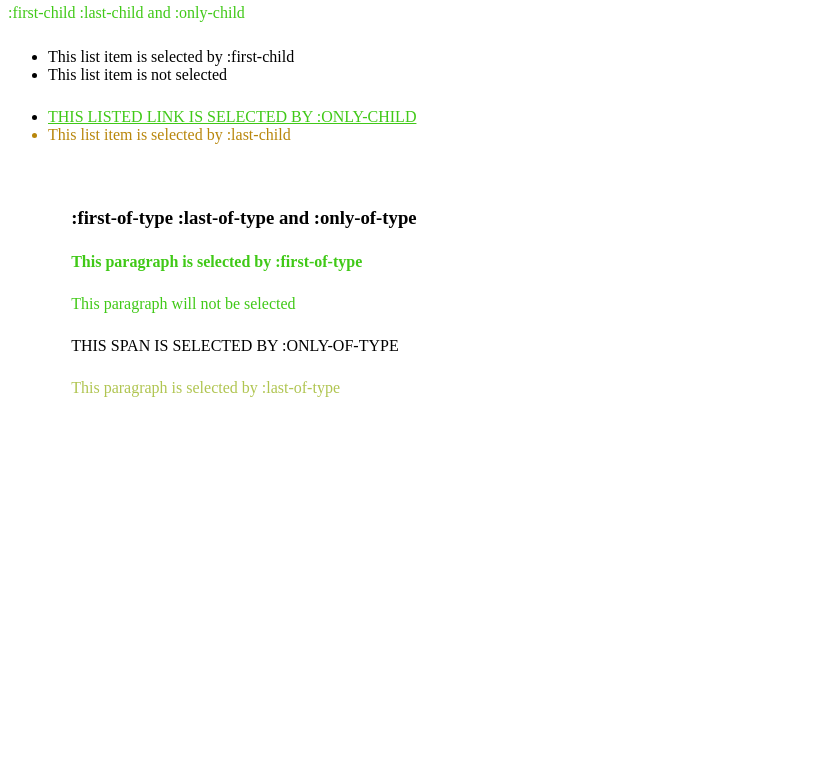
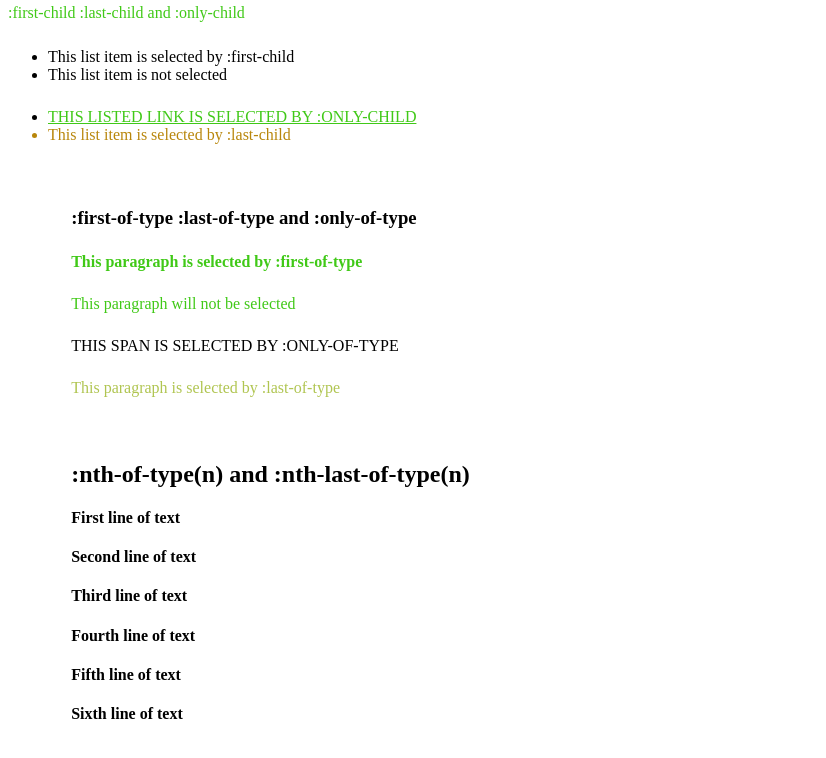
Before and after one commit to 512marmar/fresa, a plain HTML site: page fresa.html in a window 1280 px wide. Shown: the part 527-1285 px from the top of the page, without its empty margins (0-826 px from the left). Before the commit the page ends 988 px from the top, so only its background shows below. Drawn offline with Linux system fonts and the light colour scheme.

Commit message:
Update fresa.html

```diff
--- a/fresa.html
+++ b/fresa.html
@@ -53,5 +53,14 @@
 
      <p>This paragraph is selected by :last-of-type</p>
  </article>
+    <article>
+     <h2>:nth-of-type(n) and :nth-last-of-type(n)</h2>
+     <h4>First line of text</h4>
+     <h4>Second line of text</h4>
+     <h4>Third line of text</h4>
+     <h4>Fourth line of text</h4>
+     <h4>Fifth line of text</h4>
+     <h4>Sixth line of text</h4>
+ </article>
 </body>
 </html>
```
